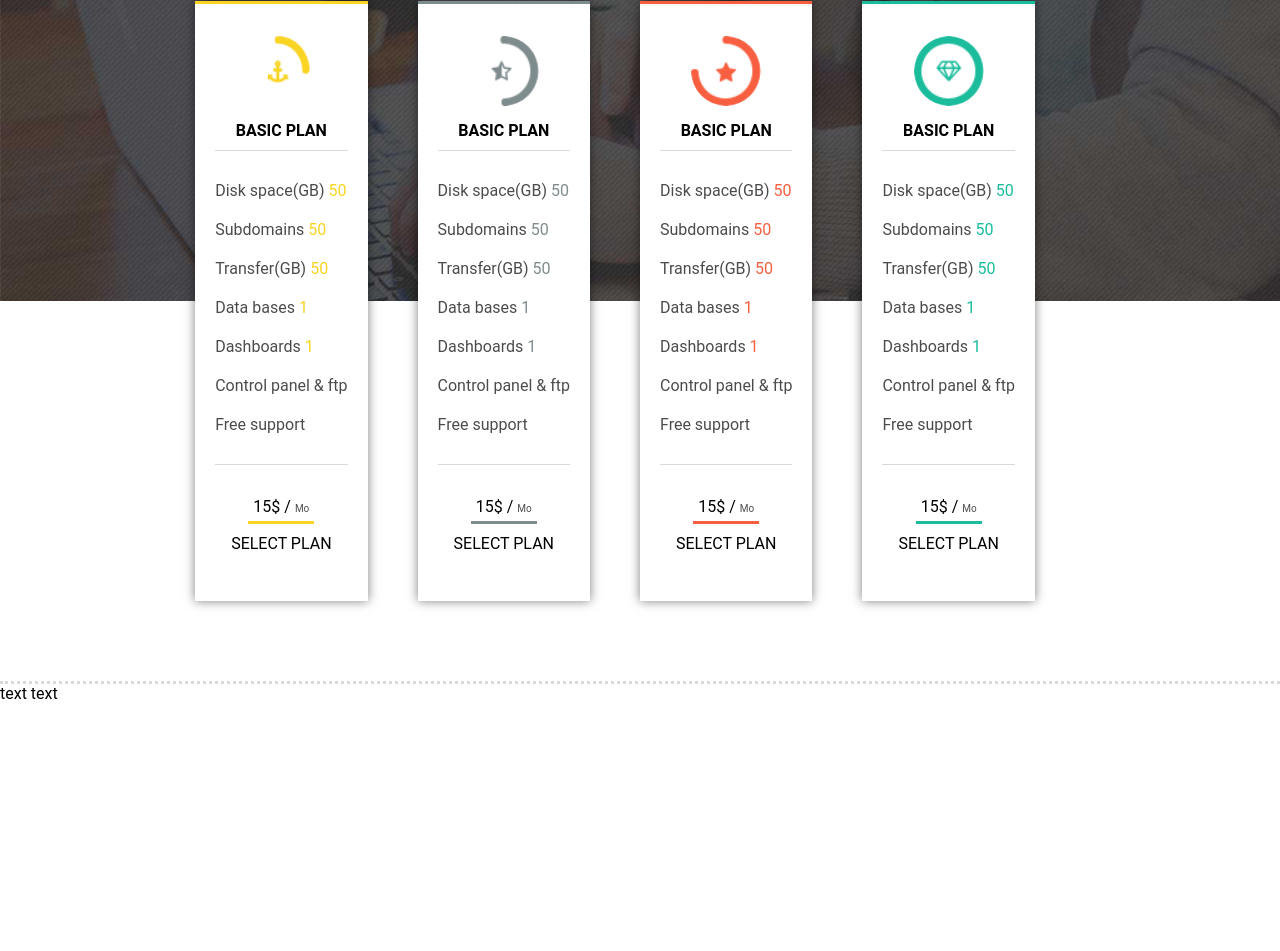
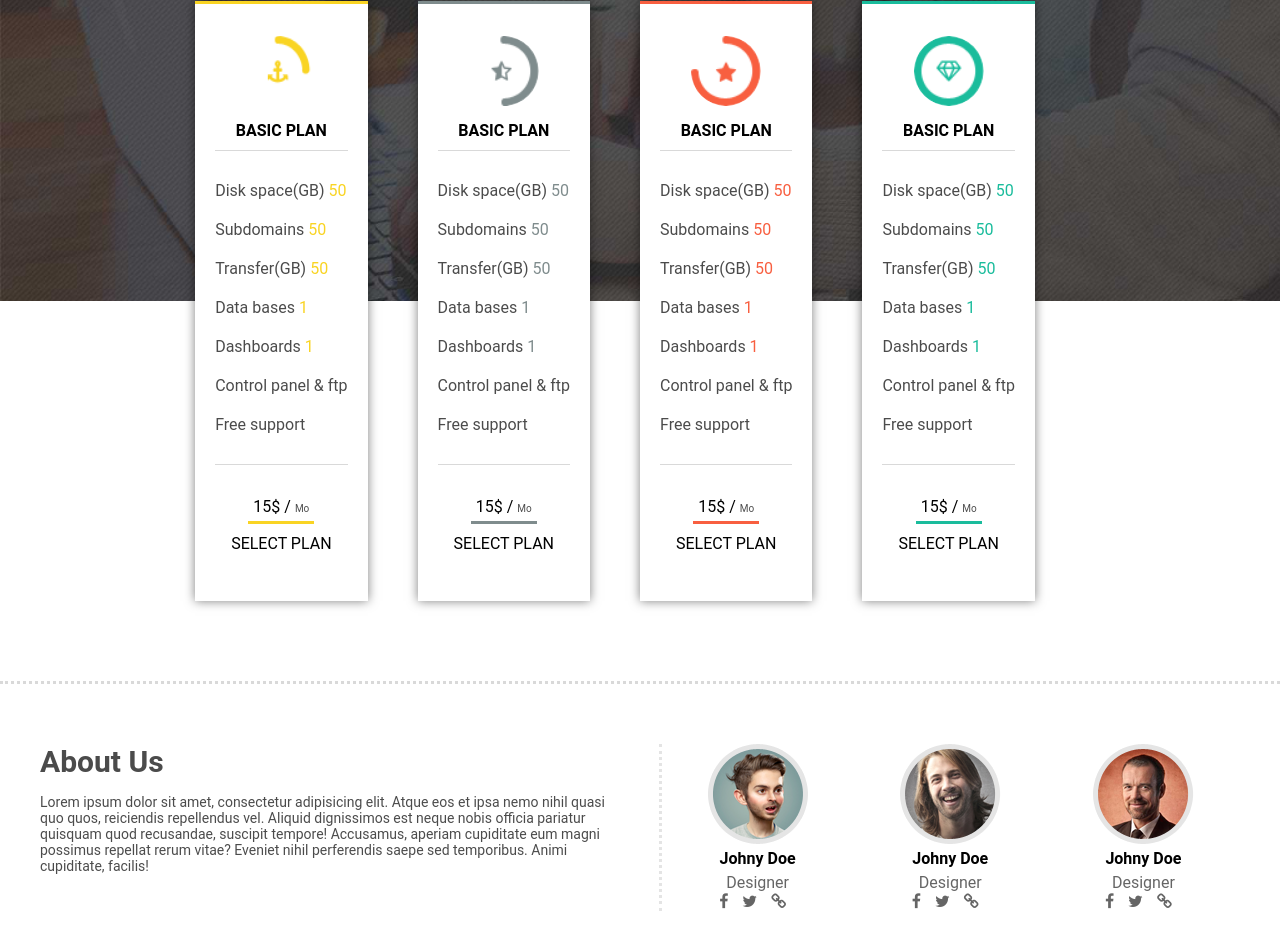
Before and after one commit to VladimirAfonin/sass_proj, a website: page public/index.html in a window 1280 px wide. Shown: the part 1392-2343 px from the top of the page. Before the commit the page ends 2095 px from the top, so only its background shows below. Drawn offline with Linux system fonts and the light colour scheme.

Commit message:
- add about us section

```diff
--- a/public/index.html
+++ b/public/index.html
@@ -258,7 +258,51 @@
             </div>
         </article>
         <div class="package__border"></div>
-        <p>text text</p>
+    </section>
+
+    <section class="about">
+        <div class="about__content view-port">
+            <div class="about__text">
+                <div class="about__title">
+                    About Us
+                </div>
+                <p>
+                   Lorem ipsum dolor sit amet, consectetur adipisicing elit. Atque eos et ipsa nemo nihil quasi quo quos, reiciendis repellendus vel. Aliquid dignissimos est neque nobis officia pariatur quisquam quod recusandae, suscipit tempore! Accusamus, aperiam cupiditate eum magni possimus repellat rerum vitae? Eveniet nihil perferendis saepe sed temporibus. Animi cupiditate, facilis!
+                </p>
+            </div>
+            <div class="about__images">
+                <div class="about__profile">
+                    <img src="img/prof1.png" alt="" class="profile__img">
+                    <div class="profile__name">Johny Doe</div>
+                    <div class="profile__job">Designer</div>
+                    <div class="profile__social">
+                        <i class="profile__icon fa fa-facebook"></i>
+                        <i class="profile__icon fa fa-twitter"></i>
+                        <i class="profile__icon fa fa-link"></i>
+                    </div>
+                </div>
+                <div class="about__profile">
+                    <img src="img/prof2.png" alt="" class="profile__img">
+                    <div class="profile__name">Johny Doe</div>
+                    <div class="profile__job">Designer</div>
+                    <div class="profile__social">
+                        <i class="profile__icon fa fa-facebook"></i>
+                        <i class="profile__icon fa fa-twitter"></i>
+                        <i class="profile__icon fa fa-link"></i>
+                    </div>
+                </div>
+                <div class="about__profile">
+                    <img src="img/prof3.png" alt="" class="profile__img">
+                    <div class="profile__name">Johny Doe</div>
+                    <div class="profile__job">Designer</div>
+                    <div class="profile__social">
+                        <i class="profile__icon fa fa-facebook"></i>
+                        <i class="profile__icon fa fa-twitter"></i>
+                        <i class="profile__icon fa fa-link"></i>
+                    </div>
+                </div>
+            </div>
+        </div>
     </section>
 
 </div>
--- /dev/null
+++ b/src/scss/about.scss
@@ -0,0 +1,68 @@
+@import "partials/mixins";
+@import "partials/params";
+
+.about {
+  background-color: #fff;
+  padding: 40px;
+
+  &__content {
+    display: flex;
+    padding-top: 20px;
+  }
+
+  &__text {
+    width: 50%;
+    opacity: .7;
+    font-size: 14px;
+    border-right:3px dotted $buy-border-color;
+    padding-right: 40px;
+  }
+
+  &__title {
+    font-size: 30px;
+    font-weight: bold;
+    margin-bottom: 15px;
+
+  }
+
+  &__images {
+    display: flex;
+    justify-content: space-around;
+    width: 50%;
+  }
+
+  &__profile {
+    display: flex;
+    flex-direction: column;
+    align-items: center;
+
+    & .profile__img {
+      margin-bottom: 5px;
+    }
+
+    & .profile__name {
+      font-weight: bold;
+      margin-bottom: 5px;
+    }
+
+    & .profile__job {
+      opacity: .6;
+    }
+
+    & .profile__social {
+
+      & .profile__icon {
+        opacity: .6;
+        margin-right: 10px;
+        cursor:  pointer;
+        &:hover {
+          color: $blue;
+        }
+      }
+
+    }
+
+  }
+
+
+}
```
Also changed, not shown: public/bundle.min.css.
